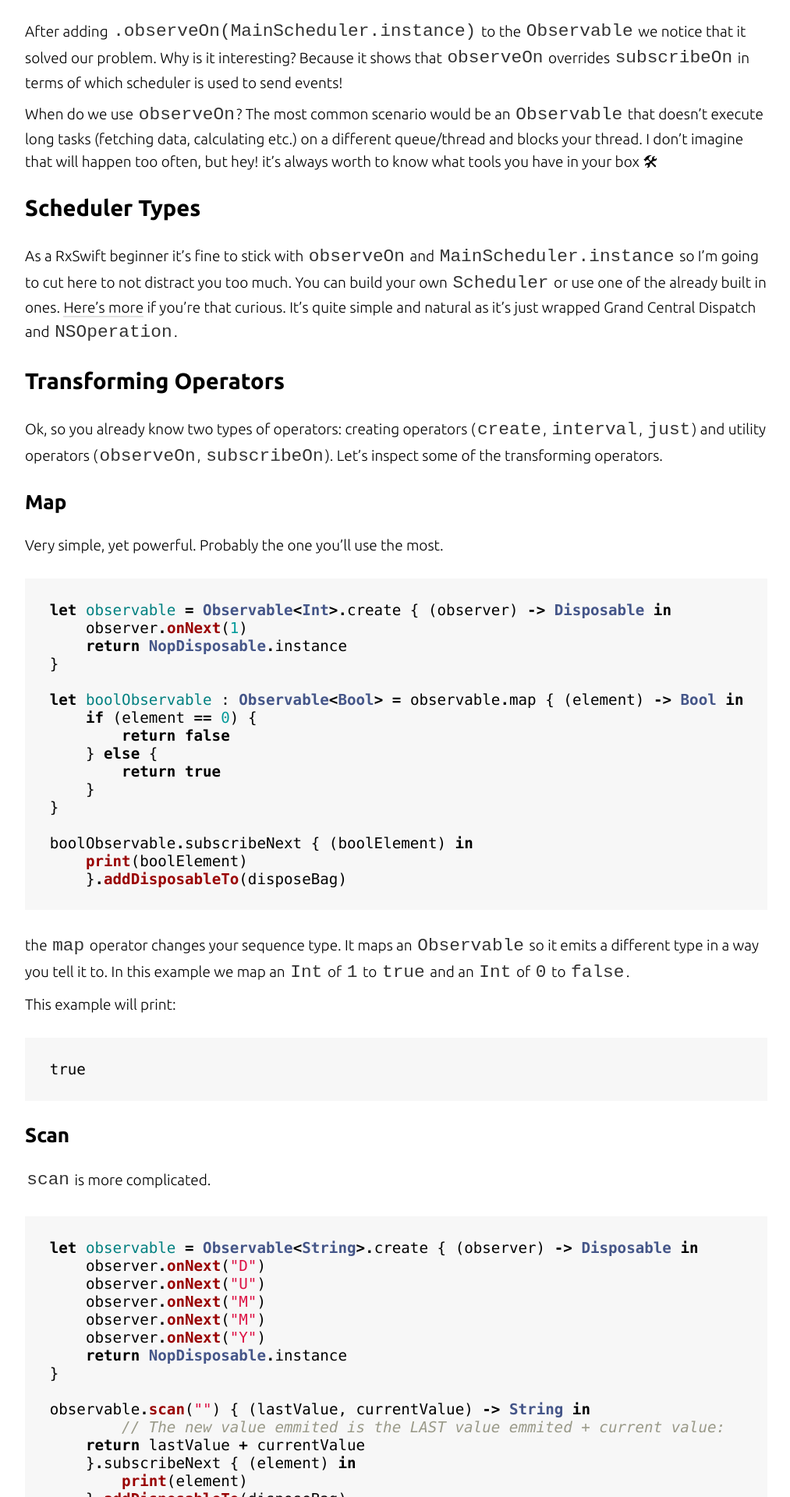
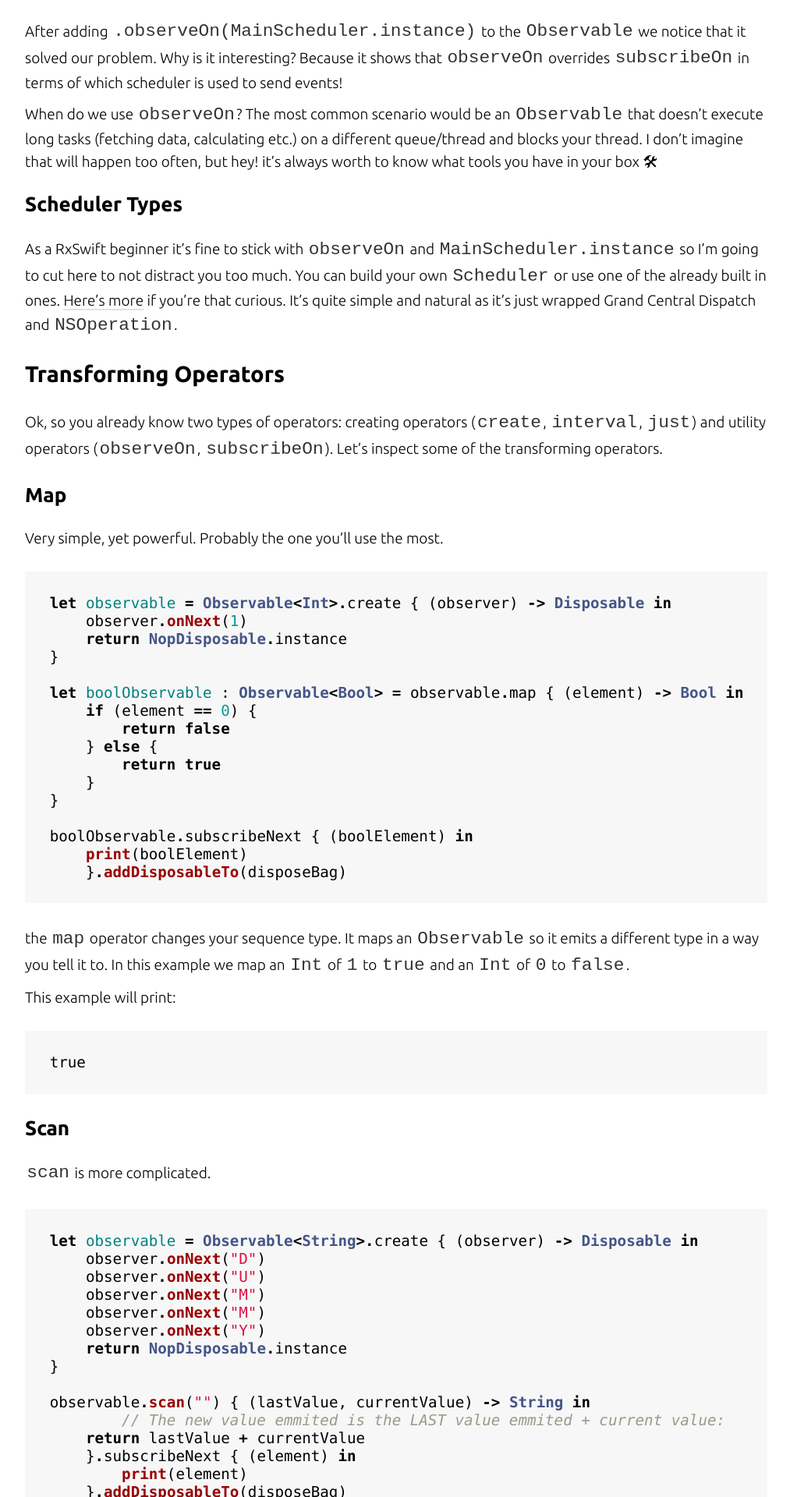
Before and after one commit to michalciurus/michalciurus.github.io, a Jekyll site: the page built from _posts/2016-07-21-RxSwift-for-dummies-#2-Operators.md, in a window 1280 px wide. Shown: the part 3359-5279 px from the top of the page at 78% size, without its empty margins (132-1145 px from the left). Built offline with Jekyll 4.4.1, drawn with Linux system fonts in a browser that asks for light colours; nearby versions of some CDN libraries.

Commit message:
no message

```diff
--- a/_posts/2016-07-21-RxSwift-for-dummies-#2-Operators.md
+++ b/_posts/2016-07-21-RxSwift-for-dummies-#2-Operators.md
@@ -115,7 +115,7 @@ After adding `.observeOn(MainScheduler.instance)` to the `Observable` we notice
 
 When do we use `observeOn`? The most common scenario would be an `Observable` that doesn't execute long tasks (fetching data, calculating etc.) on a different queue/thread and blocks your thread. I don't imagine that will happen too often, but hey! it's always worth to know what tools you have in your box 🛠
 
-### Scheduler Types
+#### Scheduler Types
 
 As a RxSwift beginner it's fine to stick with `observeOn` and `MainScheduler.instance` so I'm going to cut here to not distract you too much. You can build your own `Scheduler` or use one of the already built in ones. [Here's more](https://github.com/ReactiveX/RxSwift/blob/master/Documentation/Schedulers.md) if you're that curious. It's quite simple and natural as it's just wrapped Grand Central Dispatch and `NSOperation`.
 
```
